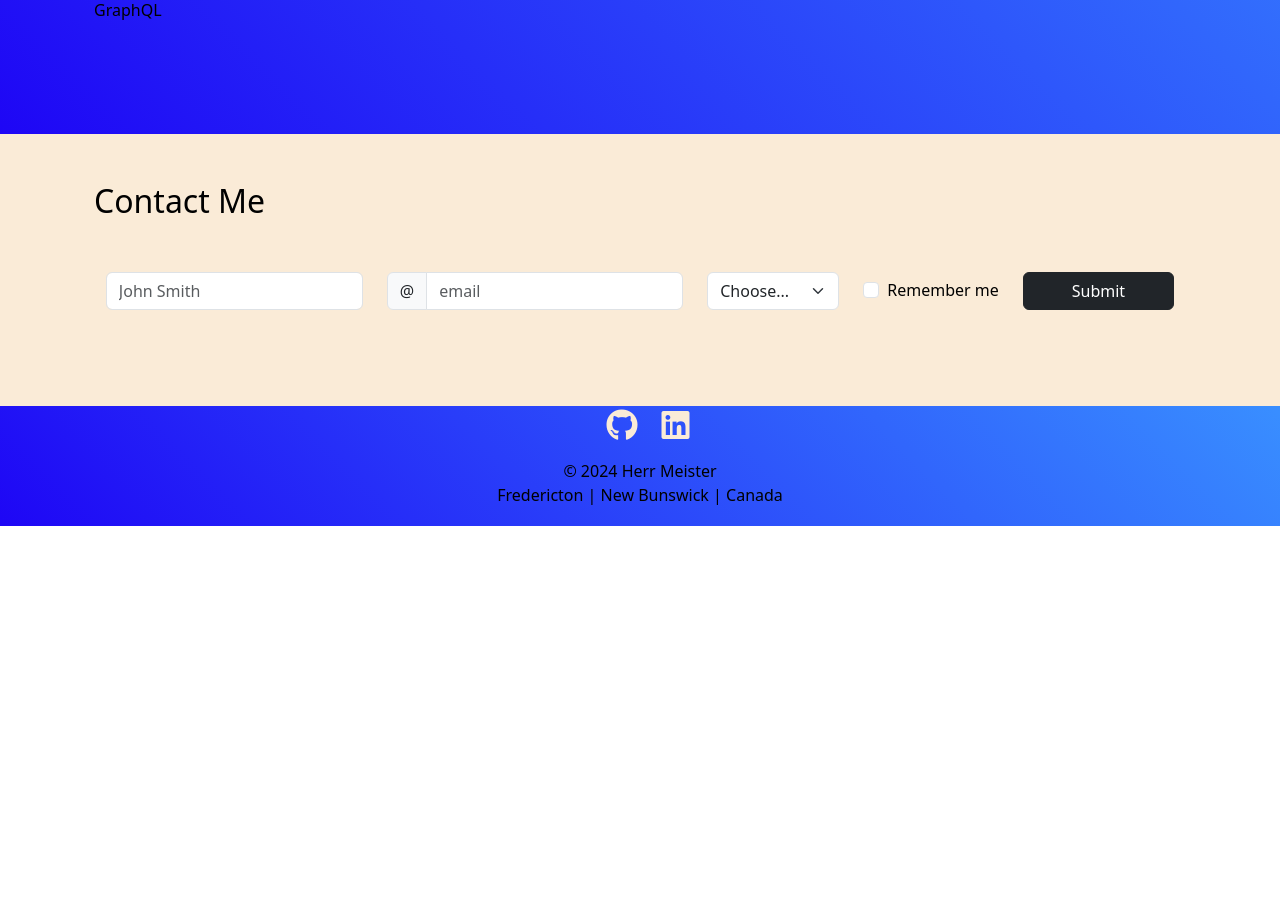
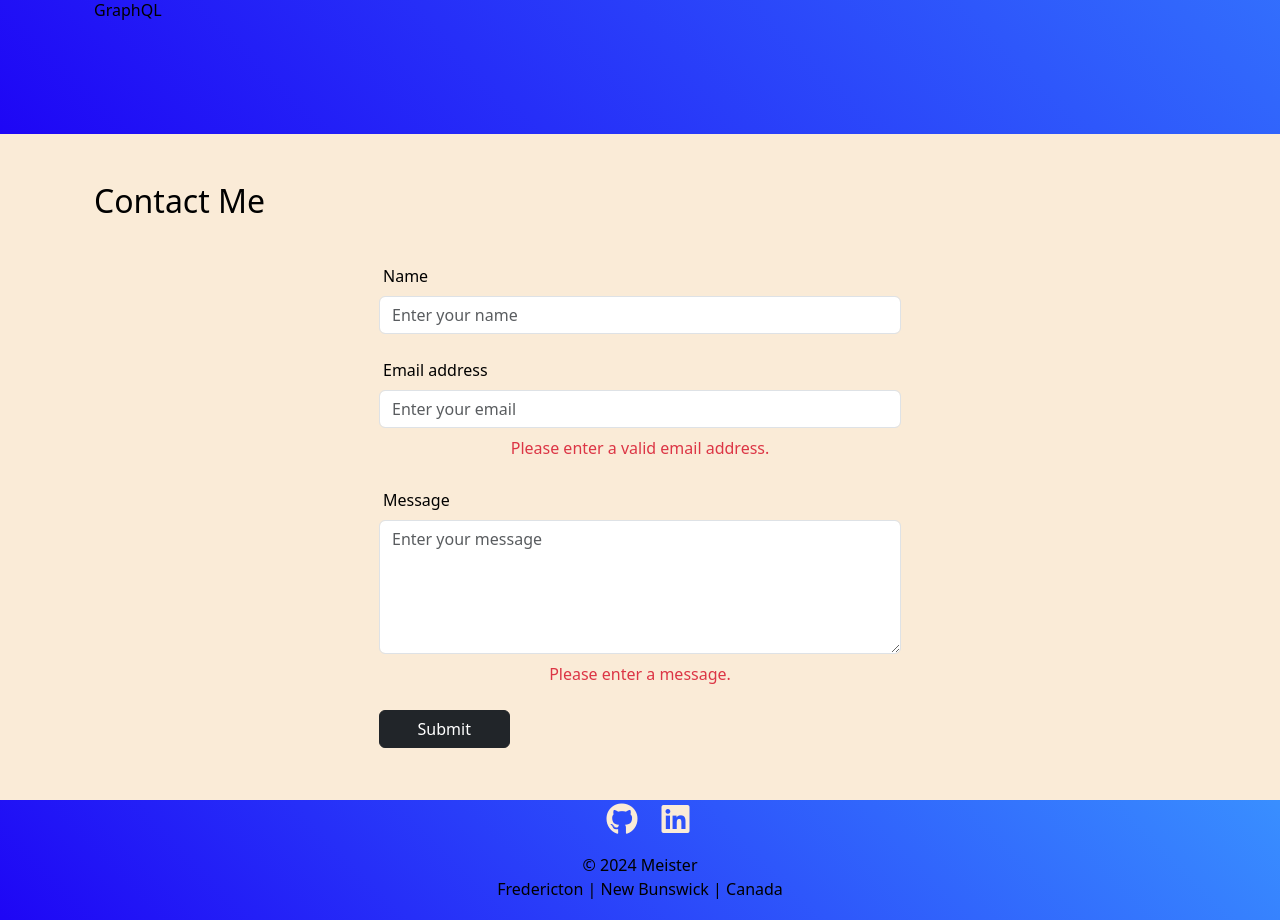
Before and after one commit to CookingMeister/meister-react-portfolio, a React (Vite) app: page /contact in a window 1280 px wide. Shown: the part 1980-2900 px from the top of the page. Before the commit the page ends 2506 px from the top, so only its background shows below. Built offline with nearby package versions, Linux system fonts and the light colour scheme.

Commit message:
fix contact section styling, add function to get values of email and message field with useState and useEffect and display error messages, working

```diff
--- a/public/css/styles.css
+++ b/public/css/styles.css
@@ -54,9 +54,9 @@ body {
 
   /* Contact Section */
 
-  #Contact {
+  /* #Contact {
     background-color: antiquewhite;
-  }
+  } */
 
   .social li {
     list-style-type: none;
--- a/src/components/Contact.jsx
+++ b/src/components/Contact.jsx
@@ -1,66 +1,102 @@
-import React from 'react';
+import React, { useState, useEffect } from 'react';
 
 function Contact() {
+  const [name, setName] = useState('');
+  const [email, setEmail] = useState('');
+  const [message, setMessage] = useState('');
+  const [emailError, setEmailError] = useState('');
+  const [messageError, setMessageError] = useState('');
+
+  useEffect(() => {
+    // Validate email
+    const emailRegex = /^[^\s@]+@[^\s@]+\.[^\s@]+$/;
+    if (!emailRegex.test(email)) {
+      setEmailError('Please enter a valid email address.');
+    } else {
+      setEmailError('');
+    }
+
+    // Validate message
+    if (message.trim() === '') {
+      setMessageError('Please enter a message.');
+    } else {
+      setMessageError('');
+    }
+  }, [email, message]);
+
+  const handleSubmit = (e) => {
+    e.preventDefault();
+    // Handle form submission if email and message are valid
+    if (emailError === '' && messageError === '') {
+      // Submit form data
+      console.log('Name:', name);
+      console.log('Email:', email);
+      console.log('Message:', message);
+      // Reset form fields
+      setName('');
+      setEmail('');
+      setMessage('');
+    }
+  };
+
   return (
-    <section id="Contact">
+
+    <section id="Contact"
+    style = {{
+      backgroundColor: 'antiquewhite'
+    }}
+    >
       <div className="container px-4 py-5">
         <h3 className="fs-2 pb-1 mb-5">Contact Me</h3>
-        <form className="row gy-2 gx-4 align-items-center justify-content-center">
-          <div className="col-auto pb-5">
-            <label className="visually-hidden" for="autoSizingInput">
+        <form
+          className="row gy-2 gx-4 align-items-center justify-content-center mx-auto w-100 d-block"
+          onSubmit={handleSubmit}
+        >
+          <div className="col-md-12 col-lg-6 mx-auto pb-3">
+            <label htmlFor="name" className="form-label mx-1">
               Name
             </label>
             <input
               type="text"
               className="form-control"
-              id="autoSizingInput"
-              placeholder="John Smith"
+              id="name"
+              placeholder="Enter your name"
+              value={name}
+              onChange={(e) => setName(e.target.value)}
             />
           </div>
-          <div className="col-auto pb-5">
-            <label className="visually-hidden" for="autoSizingInputGroup">
-              Username
+          <div className="col-md-12 col-lg-6 mx-auto pb-1">
+            <label htmlFor="email" className="form-label mx-1">
+              Email address
             </label>
-            <div className="input-group">
-              <div className="input-group-text">@</div>
-              <input
-                type="text"
-                className="form-control"
-                id="autoSizingInputGroup"
-                placeholder="email"
-              />
-            </div>
+            <input
+              type="email"
+              className="form-control"
+              id="email"
+              placeholder="Enter your email"
+              value={email}
+              onChange={(e) => setEmail(e.target.value)}
+            />
+            {emailError && <p className="text-danger text-center mt-2">{emailError}</p>}
           </div>
-          <div className="col-auto pb-5">
-            <label className="visually-hidden" for="autoSizingSelect">
-              Preference
+          <div className="col-md-12 col-lg-6 mx-auto pb-1">
+            <label htmlFor="message" className="form-label mx-1">
+              Message
             </label>
-            <select className="form-select" id="autoSizingSelect">
-              <option selected>Choose...</option>
-              <option value="1">Question</option>
-              <option value="2">More Info</option>
-              <option value="3">Newsletter</option>
-            </select>
-          </div>
-          <div className="col-auto pb-5">
-            <div className="form-check">
-              <input
-                className="form-check-input"
-                type="checkbox"
-                id="autoSizingCheck"
-              />
-              <label className="form-check-label" for="autoSizingCheck">
-                Remember me
-              </label>
-            </div>
-          </div>
-          <div className="col-auto pb-5">
-            <button type="submit" className="btn btn-dark px-5">
+            <textarea
+              className="form-control"
+              id="message"
+              rows="5"
+              placeholder="Enter your message"
+              value={message}
+              onChange={(e) => setMessage(e.target.value)}
+            ></textarea>
+            {messageError && <p className="text-danger text-center mt-2">{messageError}</p>}
+            <button type="submit" className="btn btn-dark mt-2" style={{width: '25%'}}>
               Submit
             </button>
           </div>
         </form>
-
       </div>
     </section>
   );
--- a/src/components/Footer.jsx
+++ b/src/components/Footer.jsx
@@ -30,7 +30,7 @@ function Footer() {
             </li>
           </ul>
         </div>
-          <span>&copy; { getDate() } Herr Meister</span>
+          <span>&copy; { getDate() } Meister</span>
           <p>Fredericton | New Bunswick | Canada</p>
         </footer>
       </div>
--- a/src/index.jsx
+++ b/src/index.jsx
@@ -1,8 +1,7 @@
 // import { BrowserRouter as Router, Route, Link, Switch } from 'react-router-dom';
 import React from 'react'
-import ReactDOM from 'react-dom'
+import ReactDOM from 'react-dom/client'
 import App from './components/App'
-// import './css/styles.css'
 
 ReactDOM.createRoot(document.getElementById('root')).render(
   <React.StrictMode>
```
